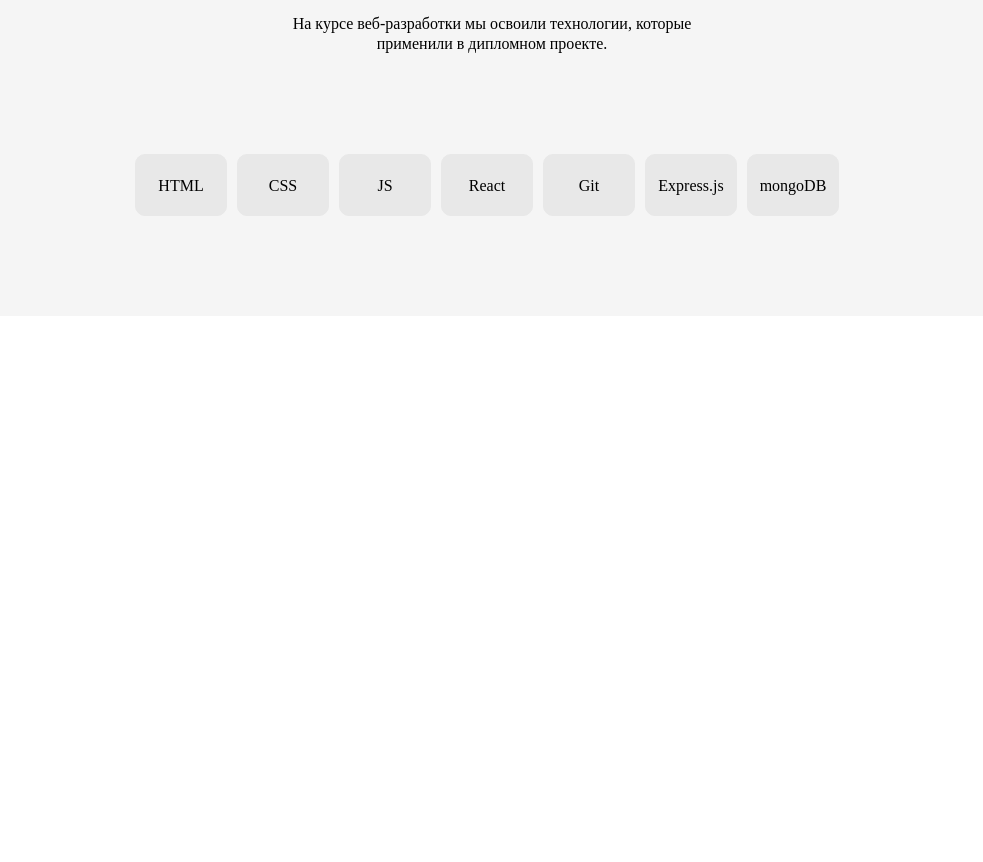
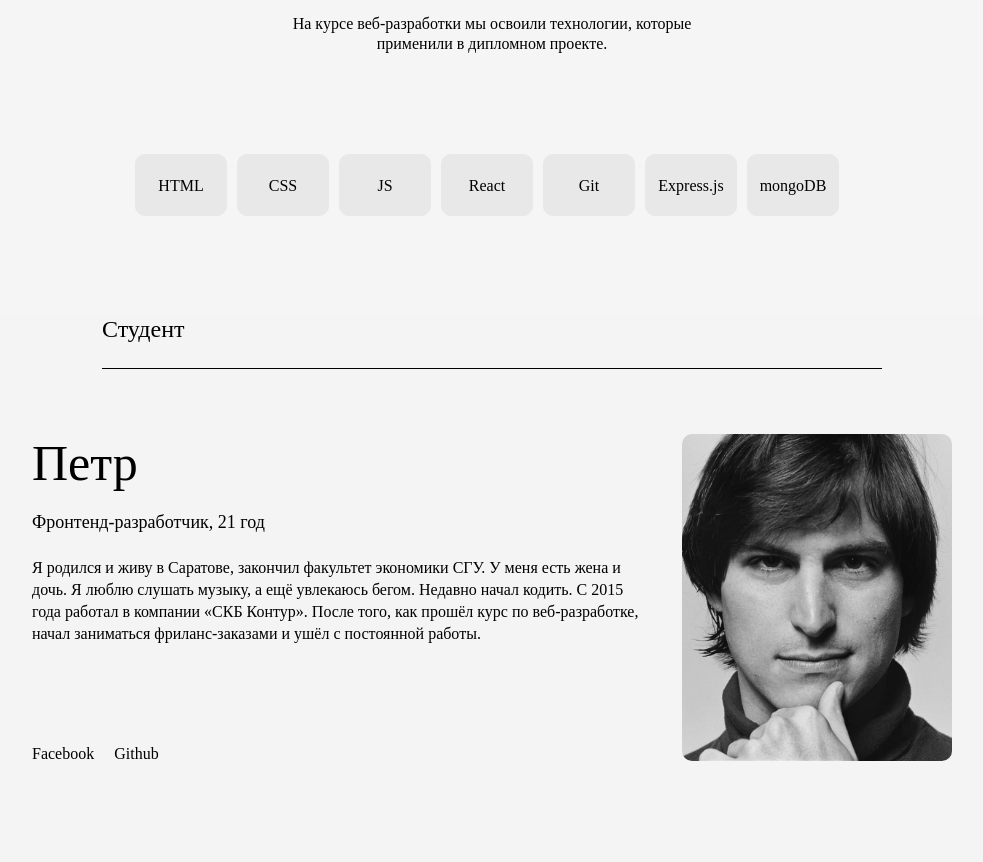
Before and after one commit to hiksP/movies-explorer-frontend, a React app in the folder movies-explorer-frontend/: page / in a window 1280 px wide. Shown: the part 1490-2352 px from the top of the page, without its empty margins (148-1131 px from the left). Before the commit the page ends 1806 px from the top, so only its background shows below. Built offline with nearby package versions, Linux system fonts and the light colour scheme.

Commit message:
feat: aboutMe component

```diff
--- /dev/null
+++ b/movies-explorer-frontend/src/blocks/aboutMe/__brief/aboutMe__brief.css
@@ -0,0 +1,8 @@
+.aboutMe__brief {
+    color: black;
+    font-weight: 500;
+    font-size: 18px;
+    line-height: 20px;
+    padding: 0;
+    margin: 0 0 25px 0;
+}
--- /dev/null
+++ b/movies-explorer-frontend/src/blocks/aboutMe/__container/aboutMe__container.css
@@ -0,0 +1,5 @@
+.aboutMe__container {
+    display: flex;
+    flex-direction: row;
+    justify-content: space-between;
+}
--- /dev/null
+++ b/movies-explorer-frontend/src/blocks/aboutMe/__info-box/aboutMe__info-box.css
@@ -0,0 +1,6 @@
+.aboutMe__info-box {
+    display: flex;
+    flex-direction: column;
+    max-width: 620px;
+    align-items: flex-start;
+}
--- /dev/null
+++ b/movies-explorer-frontend/src/blocks/aboutMe/__link/aboutMe__link.css
@@ -0,0 +1,17 @@
+.aboutMe__link {
+    color: black;
+    font-size: 16px;
+    line-height: 17px;
+    font-weight: 500;
+    text-decoration: none;
+    padding: 0;
+    margin: 0 20px 0 0;
+}
+
+.aboutMe__link:last-of-type {
+    margin: 0;
+}
+
+.aboutMe__link:hover {
+    cursor: pointer;
+}
--- /dev/null
+++ b/movies-explorer-frontend/src/blocks/aboutMe/__links/aboutMe__links.css
@@ -0,0 +1,5 @@
+.aboutMe__links {
+    display: flex;
+    flex-direction: row;
+    margin: 0 0 100px 0;
+}
--- /dev/null
+++ b/movies-explorer-frontend/src/blocks/aboutMe/__name/aboutMe__name.css
@@ -0,0 +1,8 @@
+.aboutMe__name {
+    color: black;
+    font-weight: 400;
+    font-size: 50px;
+    line-height: 58px;
+    margin: 0 0 20px 0;
+    padding: 0;
+}
--- /dev/null
+++ b/movies-explorer-frontend/src/blocks/aboutMe/__photo/aboutMe__photo.css
@@ -0,0 +1,6 @@
+.aboutMe__photo {
+    width: 270px;
+    height: 327px;
+    object-fit: cover;
+    border-radius: 10px;
+}
--- /dev/null
+++ b/movies-explorer-frontend/src/blocks/aboutMe/__text/aboutMe__text.css
@@ -0,0 +1,8 @@
+.aboutMe__text {
+    font-size: 16px;
+    line-height: 22px;
+    font-weight: 400;
+    margin: 0 0 100px 0;
+    padding: 0;
+    color: black;
+}
--- /dev/null
+++ b/movies-explorer-frontend/src/blocks/aboutMe/__title/aboutMe__title.css
@@ -0,0 +1,10 @@
+.aboutMe__title {
+    margin: 0 auto 65px;
+    padding: 0 0 25px 0;
+    width: calc(100% - 140px);
+    font-weight: 400;
+    font-size: 24px;
+    line-height: 27px;
+    color: black;
+    border-bottom: 1px solid black;
+}
--- /dev/null
+++ b/movies-explorer-frontend/src/blocks/aboutMe/aboutMe.css
@@ -0,0 +1,7 @@
+.aboutMe {
+    display: flex;
+    flex-direction: column;
+    margin: 0 auto;
+    padding: 0;
+    max-width: calc(100% - 360px);
+}
--- a/movies-explorer-frontend/src/components/Main/AboutMe/AboutMe.css
+++ b/movies-explorer-frontend/src/components/Main/AboutMe/AboutMe.css
@@ -0,0 +1,10 @@
+@import url(../../../blocks/aboutMe/aboutMe.css);
+@import url(../../../blocks/aboutMe/__title/aboutMe__title.css);
+@import url(../../../blocks/aboutMe/__container/aboutMe__container.css);
+@import url(../../../blocks/aboutMe/__info-box/aboutMe__info-box.css);
+@import url(../../../blocks/aboutMe/__name/aboutMe__name.css);
+@import url(../../../blocks/aboutMe/__brief/aboutMe__brief.css);
+@import url(../../../blocks/aboutMe/__text/aboutMe__text.css);
+@import url(../../../blocks/aboutMe/__links/aboutMe__links.css);
+@import url(../../../blocks/aboutMe/__link/aboutMe__link.css);
+@import url(../../../blocks/aboutMe/__photo/aboutMe__photo.css);
--- a/movies-explorer-frontend/src/components/Main/AboutMe/AboutMe.js
+++ b/movies-explorer-frontend/src/components/Main/AboutMe/AboutMe.js
@@ -0,0 +1,24 @@
+import React from "react";
+import photo from "../../../images/photo.jpg"
+
+export default function AboutMe() {
+    return (
+        <div className="aboutMe">
+            <h2 className="aboutMe__title">Студент</h2>
+            <div className="aboutMe__container">
+                <div className="aboutMe__info-box">
+                    <h3 className="aboutMe__name">Петр</h3>
+                    <p className="aboutMe__brief">Фронтенд-разработчик, 21 год</p>
+                    <p className="aboutMe__text">Я родился и живу в Саратове, закончил факультет экономики СГУ. У меня есть жена
+и дочь. Я люблю слушать музыку, а ещё увлекаюсь бегом. Недавно начал кодить. С 2015 года работал в компании «СКБ Контур». После того, как прошёл курс по веб-разработке,
+ начал заниматься фриланс-заказами и ушёл с постоянной работы.</p>
+                    <div className="aboutMe__links">
+                        <a href="#" className="aboutMe__link">Facebook</a>
+                        <a href="#" className="aboutMe__link">Github</a>
+                    </div>
+                </div>
+                <img src={photo} alt="фотография" className="aboutMe__photo"></img>
+            </div>
+        </div>
+    );
+};
--- a/movies-explorer-frontend/src/components/Main/Main.css
+++ b/movies-explorer-frontend/src/components/Main/Main.css
@@ -2,3 +2,4 @@
 @import url(./NavTab/NavTab.css);
 @import url(./AboutProject/AboutProject.css);
 @import url(./Techs/Techs.css);
+@import url(./AboutMe/AboutMe.css);
--- a/movies-explorer-frontend/src/components/Main/Main.js
+++ b/movies-explorer-frontend/src/components/Main/Main.js
@@ -4,6 +4,7 @@
 import NavTab from "./NavTab/NavTab";
 import AboutProject from "./AboutProject/AboutProject";
 import Techs from "./Techs/Techs";
+import AboutMe from "./AboutMe/AboutMe";
 
 export function Main() {
     return (
@@ -13,6 +14,7 @@
             <NavTab></NavTab>
             <AboutProject></AboutProject>
             <Techs></Techs>
+            <AboutMe></AboutMe>
         </>
     )
 }
```
Also changed, not shown: movies-explorer-frontend/src/images/photo.jpg (added).
